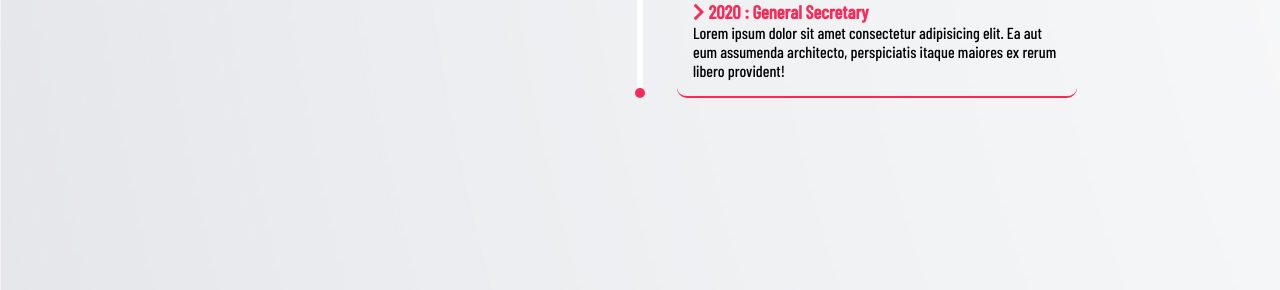
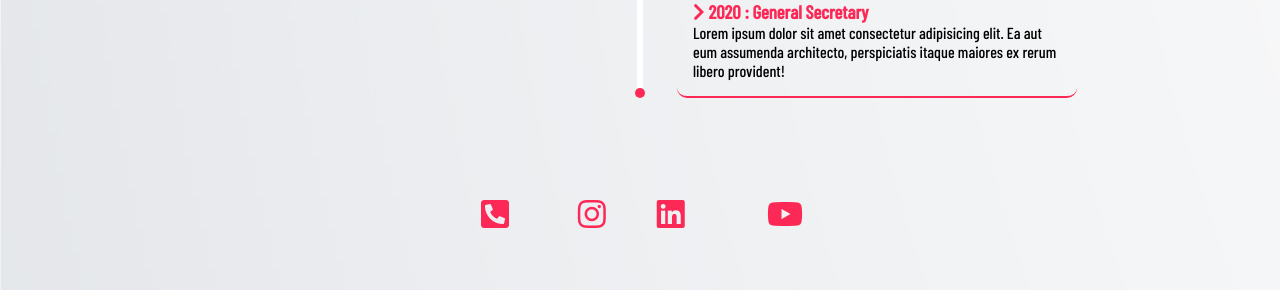
Before and after one commit to prateekrusta/builditbetter, a PHP site: page /home.html in a window 1280 px wide. Shown: the part 1195-1485 px from the top of the page. Run offline with PHP 8.4, Linux system fonts and the light colour scheme.

Commit message:
ayush bhaiya op

```diff
--- a/assets/css/login.css
+++ b/assets/css/login.css
@@ -337,3 +337,26 @@ textarea:focus {
   padding: 50px 100px;
   box-shadow: 0 6px 16px rgba(0, 0, 0, 0.2);
 }
+
+.social-media-buttons{
+  display: grid;
+  margin-top: 50px;
+  grid-template-columns: 8fr 2fr 2fr 2fr 2fr 8fr;
+}
+
+.social-in i{
+  color: #fc2956;
+}
+
+.bg-fields {
+  background: url("../images/backback.png");
+}
+.parallax {
+  background-position: top center;
+  background-repeat: no-repeat;
+  background-attachment: fixed;
+  -webkit-background-size: cover;
+  -moz-background-size: cover;
+  -ms-background-size: cover;
+  background-size: cover;
+}
--- a/home.html
+++ b/home.html
@@ -99,7 +99,26 @@
               </ul>
             </section>
             </div>
+
+            <div class="social-media-buttons" align="center">
+              <div></div>
+              <div class="social-in">
+                <a href="tel:+919654035083"><i class="fas fa-phone-square-alt fa-2x"></i></a>
+              </div>
+              <div class="social-in">
+                <a href="https://www.instagram.com/arshmittal16/" target="_blank"><i class="fab fa-instagram fa-2x"></i></a>
+              </div>
+              <div class="social-in">
+                <a href="https://www.linkedin.com/in/arsh-mittal-079308171/" target="_blank"><i class="fab fa-linkedin fa-2x" style="margin-right: 35px;"></i></a>
+              </div>
+              <div class="social-in">
+                <a href="https://www.youtube.com/user/arshmittal16" target="_blank"><i class="fab fa-youtube fa-2x"></i></a>
+              </div>
+            </div>
+            <div></div>
           </div>
+
+
 <script src="./assets/js/dashboard.js"></script>
 <script src="./assets/js/timeline.js"></script>
 </body>
```
Also changed, not shown: assets/css/style.css (+9 -4 lines), 1 other file.
